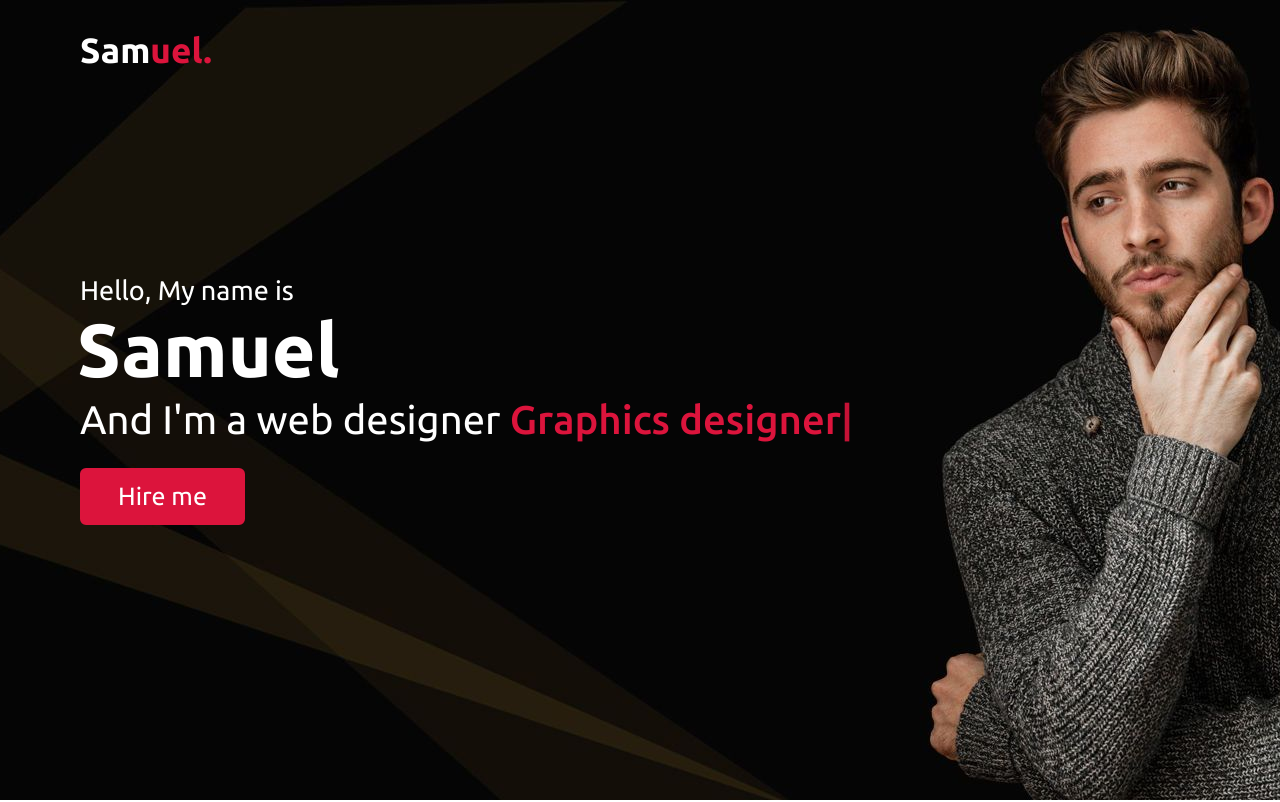
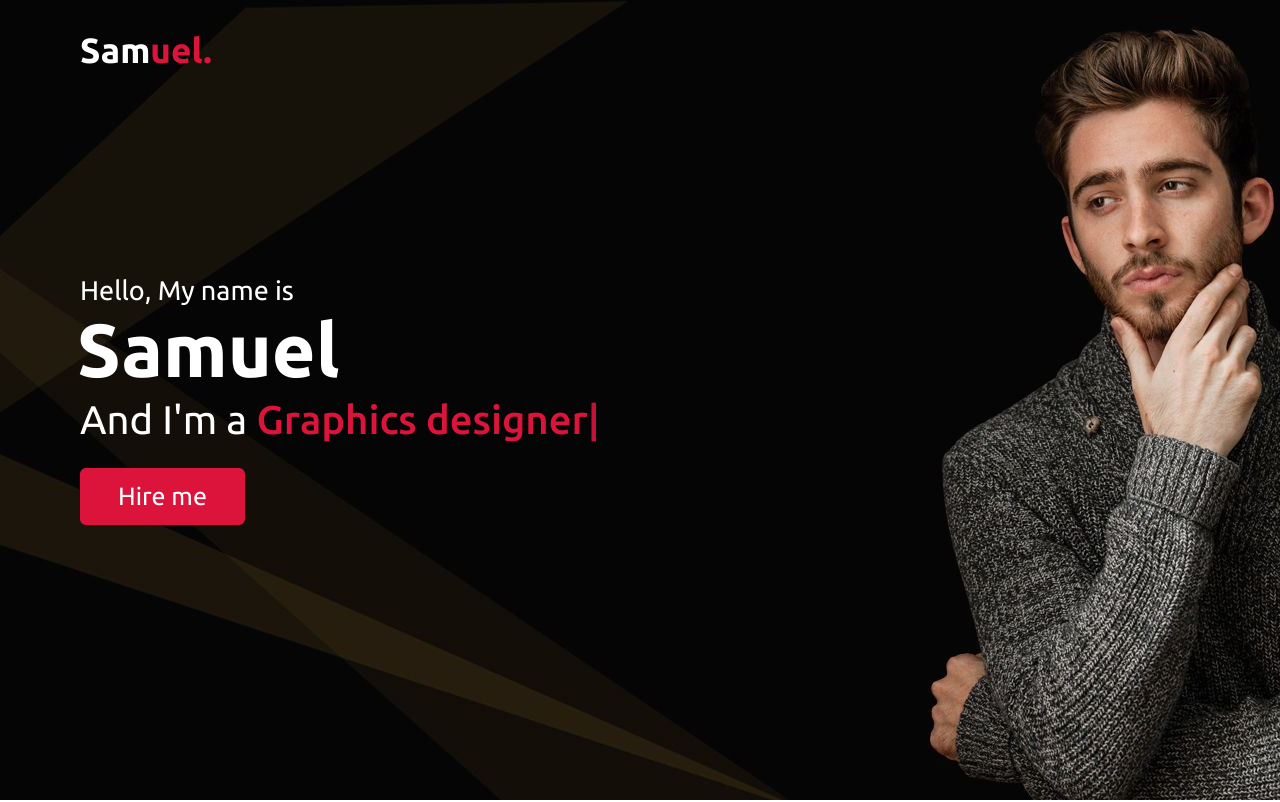
Before and after one commit to thedigitalwhizzy/JHF, a plain HTML site: page index.html in a window 1280 px wide. Shown: the top 802 px of the page. Drawn offline with nearby package versions, Linux system fonts and the light colour scheme.

Commit message:
index.html

```diff
--- a/index.html
+++ b/index.html
@@ -64,7 +64,7 @@
       <div class="home-content">
         <div class="text-1">Hello, My name is</div>
         <div class="text-2">Samuel</div>
-        <div class="text-3">And I'm a web designer <span class="typing"></span></div>
+        <div class="text-3">And I'm a <span class="typing"></span></div>
         <a href="https://wa.link/4fl7y6">Hire me</a>
       </div>
     </div>
```
